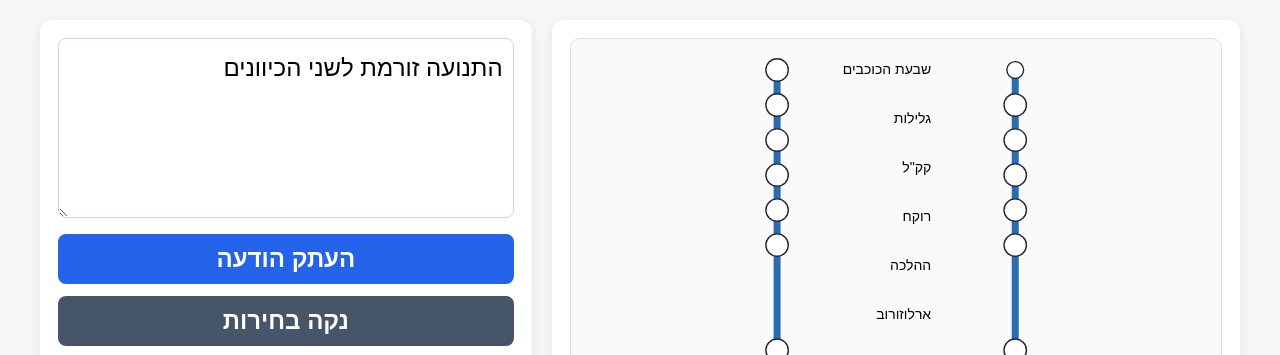
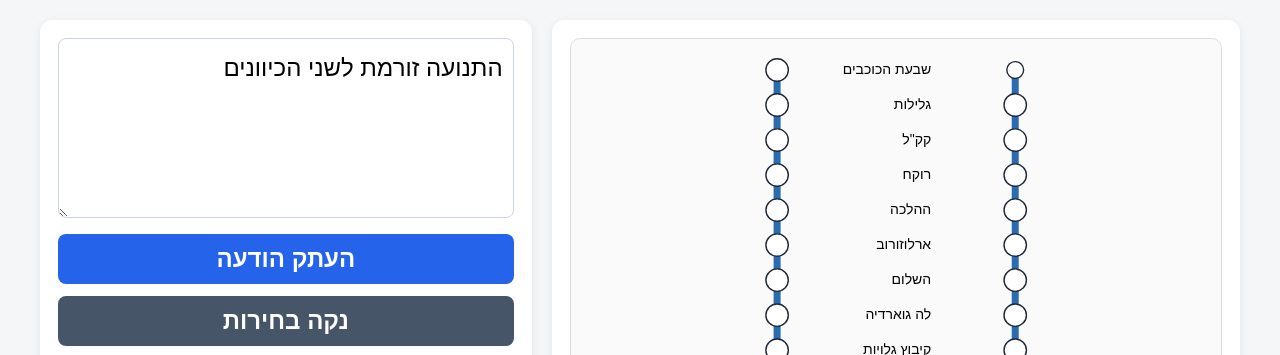
Before and after one commit to ofshalev/MehirotCoPilot, a plain HTML site: page traffic.html in a window 1280 px wide. Shown: the top 355 px of the page. Drawn offline with Linux system fonts and the light colour scheme.

Commit message:
Update traffic.html

```diff
--- a/traffic.html
+++ b/traffic.html
@@ -252,79 +252,79 @@ button:active {
             <text class="label" x="650" y="115"></text>
 
             <circle class="interchange north-axis" cx="620" cy="160" r="16" data-name="גלילות" data-direction="north"></circle>
-            <text class="label" x="500" y="185">גלילות</text>
+            <text class="label" x="500" y="165">גלילות</text>
             <circle class="interchange south-axis" cx="280" cy="160" r="16" data-name="גלילות" data-direction="south"></circle>
-            <text class="label" x="650" y="185"></text>
+            <text class="label" x="650" y="165"></text>
 
             <circle class="interchange north-axis" cx="620" cy="210" r="16" data-name='קק"ל' data-direction="north"></circle>
-            <text class="label" x="500" y="255">קק"ל</text>
+            <text class="label" x="500" y="215">קק"ל</text>
             <circle class="interchange south-axis" cx="280" cy="210" r="16" data-name='קק"ל' data-direction="south"></circle>
-            <text class="label" x="650" y="255"></text>
+            <text class="label" x="650" y="215"></text>
 
             <circle class="interchange north-axis" cx="620" cy="260" r="16" data-name="רוקח" data-direction="north"></circle>
-            <text class="label" x="500" y="325">רוקח</text>
+            <text class="label" x="500" y="265">רוקח</text>
             <circle class="interchange south-axis" cx="280" cy="260" r="16" data-name="רוקח" data-direction="south"></circle>
-            <text class="label" x="650" y="325"></text>
+            <text class="label" x="650" y="265"></text>
 
             <circle class="interchange north-axis" cx="620" cy="310" r="16" data-name="ההלכה" data-direction="north"></circle>
-            <text class="label" x="500" y="395">ההלכה</text>
+            <text class="label" x="500" y="315">ההלכה</text>
             <circle class="interchange south-axis" cx="280" cy="310" r="16" data-name="ההלכה" data-direction="south"></circle>
-            <text class="label" x="650" y="395"></text>
+            <text class="label" x="650" y="315"></text>
 
             <circle class="interchange north-axis" cx="620" cy="360" r="16" data-name="ארלוזורוב" data-direction="north"></circle>
-            <text class="label" x="500" y="465">ארלוזורוב</text>
+            <text class="label" x="500" y="365">ארלוזורוב</text>
             <circle class="interchange south-axis" cx="280" cy="360" r="16" data-name="ארלוזורוב" data-direction="south"></circle>
+            <text class="label" x="650" y="365"></text>
+
+            <circle class="interchange north-axis" cx="620" cy="410" r="16" data-name="השלום" data-direction="north"></circle>
+            <text class="label" x="500" y="415">השלום</text>
+            <circle class="interchange south-axis" cx="280" cy="410" r="16" data-name="השלום" data-direction="south"></circle>
+            <text class="label" x="650" y="415"></text>
+
+            <circle class="interchange north-axis" cx="620" cy="460" r="16" data-name="לה גוארדיה" data-direction="north"></circle>
+            <text class="label" x="500" y="465">לה גוארדיה</text>
+            <circle class="interchange south-axis" cx="280" cy="460" r="16" data-name="לה גוארדיה" data-direction="south"></circle>
             <text class="label" x="650" y="465"></text>
 
-            <circle class="interchange north-axis" cx="620" cy="510" r="16" data-name="השלום" data-direction="north"></circle>
-            <text class="label" x="500" y="535">השלום</text>
-            <circle class="interchange south-axis" cx="280" cy="510" r="16" data-name="השלום" data-direction="south"></circle>
-            <text class="label" x="650" y="535"></text>
+            <circle class="interchange north-axis" cx="620" cy="510" r="16" data-name="קיבוץ גלויות" data-direction="north"></circle>
+            <text class="label" x="500" y="515">קיבוץ גלויות</text>
+            <circle class="interchange south-axis" cx="280" cy="510" r="16" data-name="קיבוץ גלויות" data-direction="south"></circle>
+            <text class="label" x="650" y="515"></text>
 
-            <circle class="interchange north-axis" cx="620" cy="560" r="16" data-name="לה גוארדיה" data-direction="north"></circle>
-            <text class="label" x="500" y="605">לה גוארדיה</text>
-            <circle class="interchange south-axis" cx="280" cy="560" r="16" data-name="לה גוארדיה" data-direction="south"></circle>
-            <text class="label" x="650" y="605"></text>
+            <circle class="interchange north-axis" cx="620" cy="560" r="16" data-name="חולון" data-direction="north"></circle>
+            <text class="label" x="500" y="565">חולון</text>
+            <circle class="interchange south-axis" cx="280" cy="560" r="16" data-name="חולון" data-direction="south"></circle>
+            <text class="label" x="650" y="565"></text>
 
-            <circle class="interchange north-axis" cx="620" cy="610" r="16" data-name="קיבוץ גלויות" data-direction="north"></circle>
-            <text class="label" x="500" y="675">קיבוץ גלויות</text>
-            <circle class="interchange south-axis" cx="280" cy="610" r="16" data-name="קיבוץ גלויות" data-direction="south"></circle>
-            <text class="label" x="650" y="675"></text>
+            <circle class="interchange north-axis" cx="620" cy="610" r="16" data-name="וולפסון" data-direction="north"></circle>
+            <text class="label" x="500" y="615">וולפסון</text>
+            <circle class="interchange south-axis" cx="280" cy="610" r="16" data-name="וולפסון" data-direction="south"></circle>
+            <text class="label" x="650" y="615"></text>
 
-            <circle class="interchange north-axis" cx="620" cy="660" r="16" data-name="חולון" data-direction="north"></circle>
-            <text class="label" x="500" y="745">חולון</text>
-            <circle class="interchange south-axis" cx="280" cy="660" r="16" data-name="חולון" data-direction="south"></circle>
-            <text class="label" x="650" y="745"></text>
+            <circle class="interchange north-axis" cx="620" cy="660" r="16" data-name="דב הוז" data-direction="north"></circle>
+            <text class="label" x="500" y="665">דב הוז</text>
+            <circle class="interchange south-axis" cx="280" cy="660" r="16" data-name="דב הוז" data-direction="south"></circle>
+            <text class="label" x="650" y="665"></text>
 
-            <circle class="interchange north-axis" cx="620" cy="710" r="16" data-name="וולפסון" data-direction="north"></circle>
-            <text class="label" x="500" y="815">וולפסון</text>
-            <circle class="interchange south-axis" cx="280" cy="710" r="16" data-name="וולפסון" data-direction="south"></circle>
+            <circle class="interchange north-axis" cx="620" cy="710" r="16" data-name="יוספטל" data-direction="north"></circle>
+            <text class="label" x="500" y="715">יוספטל</text>
+            <circle class="interchange south-axis" cx="280" cy="710" r="16" data-name="יוספטל" data-direction="south"></circle>
+            <text class="label" x="650" y="715"></text>
+
+            <circle class="interchange north-axis" cx="620" cy="760" r="16" data-name="קוממיות" data-direction="north"></circle>
+            <text class="label" x="500" y="765">קוממיות</text>
+            <circle class="interchange south-axis" cx="280" cy="760" r="16" data-name="קוממיות" data-direction="south"></circle>
+            <text class="label" x="650" y="765"></text>
+
+            <circle class="interchange north-axis" cx="620" cy="810" r="16" data-name="משה דיין" data-direction="north"></circle>
+            <text class="label" x="500" y="815">משה דיין</text>
+            <circle class="interchange south-axis" cx="280" cy="810" r="16" data-name="משה דיין" data-direction="south"></circle>
             <text class="label" x="650" y="815"></text>
 
-            <circle class="interchange north-axis" cx="620" cy="760" r="16" data-name="דב הוז" data-direction="north"></circle>
-            <text class="label" x="500" y="885">דב הוז</text>
-            <circle class="interchange south-axis" cx="280" cy="760" r="16" data-name="דב הוז" data-direction="south"></circle>
-            <text class="label" x="650" y="885"></text>
-
-            <circle class="interchange north-axis" cx="620" cy="810" r="16" data-name="יוספטל" data-direction="north"></circle>
-            <text class="label" x="500" y="955">יוספטל</text>
-            <circle class="interchange south-axis" cx="280" cy="810" r="16" data-name="יוספטל" data-direction="south"></circle>
-            <text class="label" x="650" y="955"></text>
-
-            <circle class="interchange north-axis" cx="620" cy="860" r="16" data-name="קוממיות" data-direction="north"></circle>
-            <text class="label" x="500" y="1025">קוממיות</text>
-            <circle class="interchange south-axis" cx="280" cy="860" r="16" data-name="קוממיות" data-direction="south"></circle>
-            <text class="label" x="650" y="1025"></text>
-
-            <circle class="interchange north-axis" cx="620" cy="910" r="16" data-name="משה דיין" data-direction="north"></circle>
-            <text class="label" x="500" y="1095">משה דיין</text>
-            <circle class="interchange south-axis" cx="280" cy="910" r="16" data-name="משה דיין" data-direction="south"></circle>
-            <text class="label" x="650" y="1095"></text>
-
-            <circle class="interchange north-axis" cx="620" cy="960" r="16" data-name="מבוא איילון" data-direction="north"></circle>
-            <text class="label" x="500" y="1165">מבוא איילון</text>
-            <circle class="interchange south-axis" cx="280" cy="960" r="16" data-name="מבוא איילון" data-direction="south"></circle>
-            <text class="label" x="650" y="1165"></text>
+            <circle class="interchange north-axis" cx="620" cy="860" r="16" data-name="מבוא איילון" data-direction="north"></circle>
+            <text class="label" x="500" y="865">מבוא איילון</text>
+            <circle class="interchange south-axis" cx="280" cy="860" r="16" data-name="מבוא איילון" data-direction="south"></circle>
+            <text class="label" x="650" y="865"></text>
           </svg>
         </div>
       </div>
```
